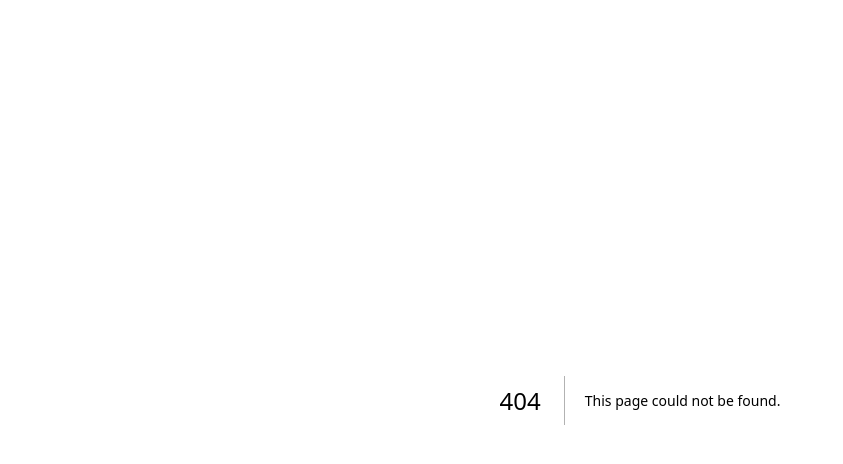
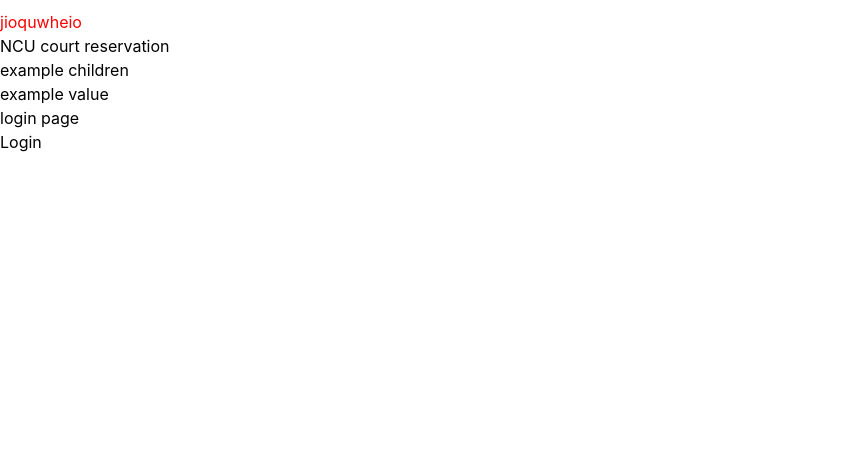
Before and after one commit to kuan0323/ncu_court_frontend, a Next.js app: page /login in a window 1280 px wide. Before the commit this address had no page. Shown: the top 464 px of the page, without its empty margins (0-843 px from the left). Built offline with nearby package versions, Linux system fonts and the light colour scheme.

Commit message:
commit example

```diff
--- /dev/null
+++ b/components/AppBar.tsx
@@ -0,0 +1,11 @@
+
+
+export default function AppBar ({ children, value }: { children: any, value: string }) {
+    return (
+        <div>
+            <div>NCU court reservation</div>
+            { children }
+            { value }
+        </div>
+    )
+}
--- a/package.json
+++ b/package.json
@@ -12,14 +12,17 @@
     "@types/node": "18.11.11",
     "@types/react": "18.0.26",
     "@types/react-dom": "18.0.9",
+    "axios": "^1.2.1",
     "eslint": "8.29.0",
     "eslint-config-next": "13.0.6",
+    "js-cookie": "^3.0.1",
     "next": "13.0.6",
     "react": "18.2.0",
     "react-dom": "18.2.0",
     "typescript": "4.9.3"
   },
   "devDependencies": {
+    "@types/js-cookie": "^3.0.2",
     "autoprefixer": "^10.4.13",
     "postcss": "^8.4.19",
     "tailwindcss": "^3.2.4"
--- a/pages/index.tsx
+++ b/pages/index.tsx
@@ -1,10 +1,12 @@
 import Head from 'next/head'
 import Image from 'next/image'
+import AppBar from '../components/AppBar'
 import styles from '../styles/Home.module.css'
 
 export default function Home() {
   return (
     <div className={styles.container}>
+      <AppBar value={'example value'}><p>example children</p></AppBar>
       <h1 className="text-3xl font-bold underline">
         Hello world!
       </h1>
--- /dev/null
+++ b/pages/login.tsx
@@ -0,0 +1,21 @@
+import { useEffect } from "react";
+import AppBar from "../components/AppBar";
+import AuthService from "../services/authService";
+import Cookies from 'js-cookie';
+
+export default function Login () {
+
+    const loginHandler = async () => {
+        await AuthService.login('', '');
+        Cookies.set('service_token', 'def');
+    }
+
+    return (
+        <div>
+            <p style={{marginTop: 10, color: 'red'}}>jioquwheio</p>
+            <AppBar value={'example value'}><p>example children</p></AppBar>
+            <div>login page</div>
+            <button onClick={() => loginHandler()}>Login</button>
+        </div>
+    );
+}
--- /dev/null
+++ b/pages/reservation.tsx
@@ -0,0 +1,34 @@
+import { useEffect, useState } from "react";
+import AppBar from "../components/AppBar";
+import MemeService from "../services/memeService";
+
+export default function Reservation () {
+
+    const [memes, setMemes] = useState([]);
+    const [isLoading, setIsLoading] = useState(false);
+
+    useEffect(() => {
+        fetchMemes();
+    }, []);
+
+    const fetchMemes = async () => {
+        const memeList = await MemeService.getMemes();
+        setMemes(memeList);
+    }
+
+    // async function fetchMemes () {
+
+    // }
+
+    return (
+        <div>
+            <AppBar value={'example value'}><p>example children</p></AppBar>
+            {
+                memes.map(
+                    (meme: any) => <div>{meme.id}</div>
+                )
+            }
+            <div>reservation page</div>
+        </div>
+    );
+}
--- /dev/null
+++ b/services/api.ts
@@ -0,0 +1,7 @@
+import axios, { AxiosInstance } from "axios"
+
+export default (): AxiosInstance => {
+    return axios.create({
+        baseURL: 'https://memery.app'
+    });
+}
--- /dev/null
+++ b/services/authService.ts
@@ -0,0 +1,13 @@
+import api from "./api";
+
+
+export default class AuthService {
+
+    static async login (studentId: string, password: string) {
+        const response = await api().post('/api/auth/login', {
+            studentId: studentId,
+            password: password
+        });
+        return response.data;
+    }
+}
--- /dev/null
+++ b/services/memeService.ts
@@ -0,0 +1,13 @@
+import api from "./api";
+import Cookies from 'js-cookie';
+
+export default class MemeService {
+
+    static async getMemes () {
+        const response = await api().get('/api/memes', {
+            headers: { Authorization: `Bearer ${Cookies.get('service_token')}` }
+        });
+        return response.data;
+    }
+
+}
```
Also changed, not shown: 1 other file (tests, documents, lock files or other folders).
